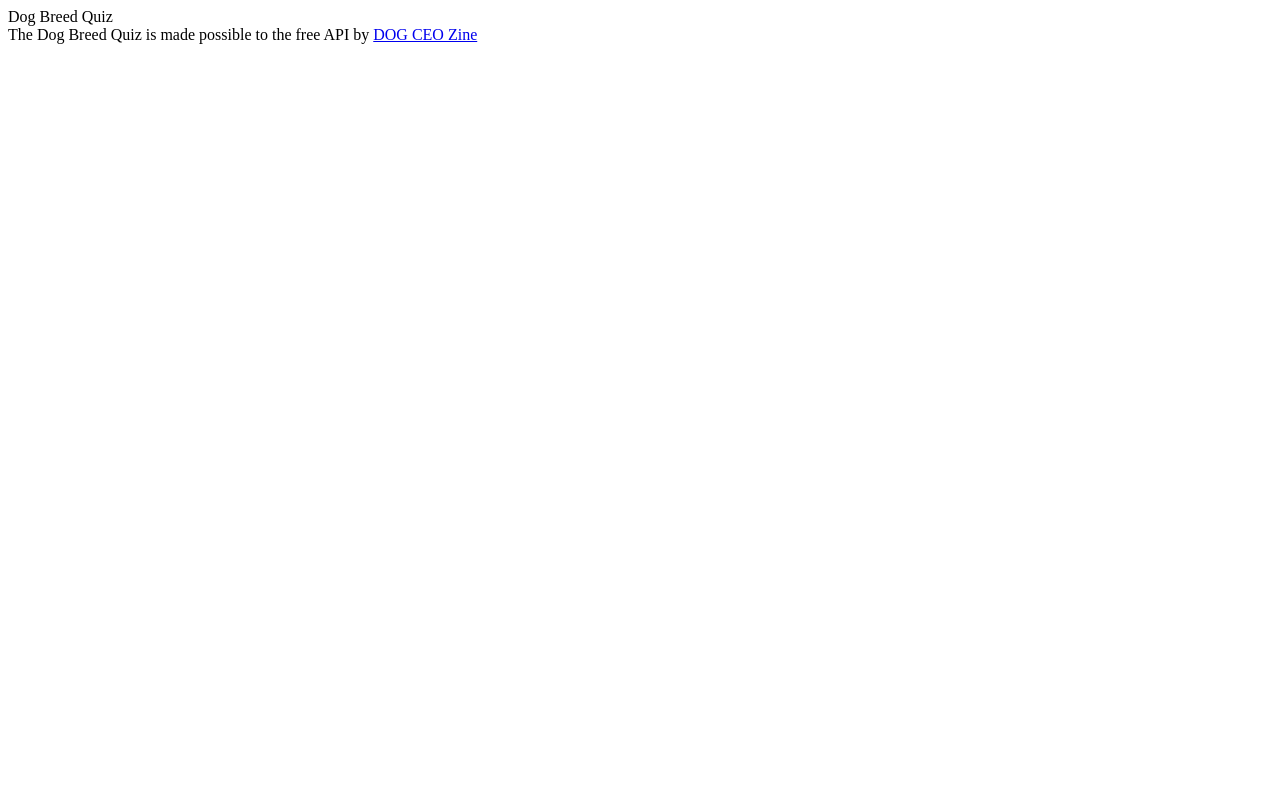
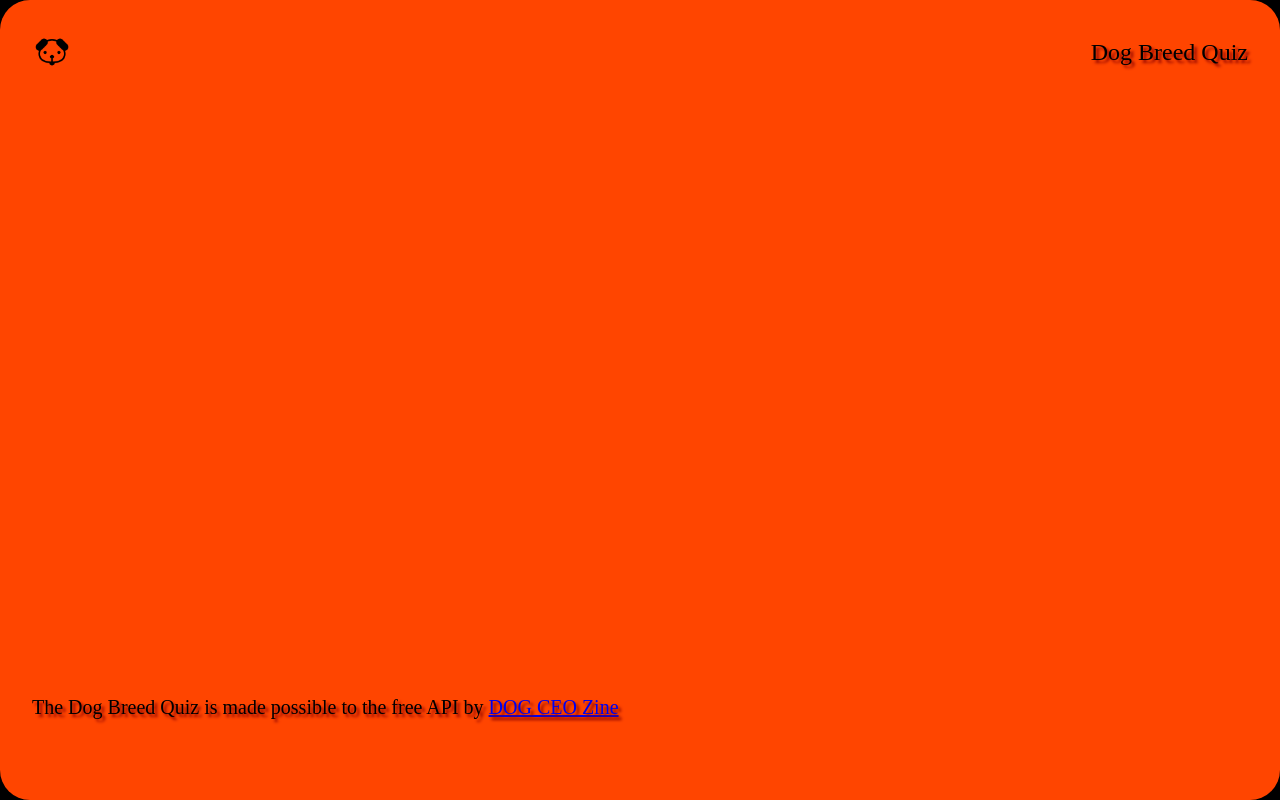
Before and after one commit to IsakMakra/DU3-U1, a plain HTML site: page code/index.html in a window 1280 px wide. Drawn offline with Linux system fonts and the light colour scheme.

Commit message:
adjusted the html and fixed some in index.css

```diff
--- a/code/css/index.css
+++ b/code/css/index.css
@@ -0,0 +1,42 @@
+body {
+    margin: 0;
+    background-color: black;
+}
+
+main {
+    border-radius: 30px;
+    background-color: orangered;
+    height: 100vh;
+}
+
+header {
+    display: grid;
+    grid-template-columns: repeat(2, 1fr);
+    padding: 4vh;
+    align-items: center;
+    height: 5vh;
+}
+
+header > img {
+    height: 100%;
+    width: 5vh;
+    grid-column: 1;
+}
+
+header > div {
+    justify-self: end;
+    font-size: 3vh;
+    text-shadow: darkred 3px 3px 3px;
+    grid-column: 2;
+}
+
+section {
+    height: 70vh;
+    padding: 0 4vh;
+}
+
+footer {
+    padding: 4vh;
+    font-size: 2.5vh;
+    text-shadow: darkred 3px 3px 3px;
+}
--- a/code/index.html
+++ b/code/index.html
@@ -9,13 +9,22 @@
         <link rel="stylesheet" href="css/login_register.css">
         <link rel="stylesheet" href="css/quiz.css">
     </head>
+
     <body>
-    <div id="top">
-        <div id="pic"></div>
+
+        <main>
+
+            <header>
+                <img src="media/logo.png" alt="">
                 <div>Dog Breed Quiz</div>
-    </div>
+            </header>
 
-    <footer>The Dog Breed Quiz is made possible to the free API by <a href="https://dog.ceo/dog-api" target=”_blank” title="Länk till Dog API">DOG CEO Zine</a></footer>
+            <section></section>
+
+            <footer>The Dog Breed Quiz is made possible to the free API by <a href="https://dog.ceo/dog-api" target=”_blank” title="Link to Dog API">DOG CEO Zine</a></footer>
+
+        </main>
+
         <script src="js/data.js"></script>
         <script src="js/index.js"></script>
         <script src="js/server_connection.js"></script>
```
Lines whose indentation alone changed are shown as unchanged.
